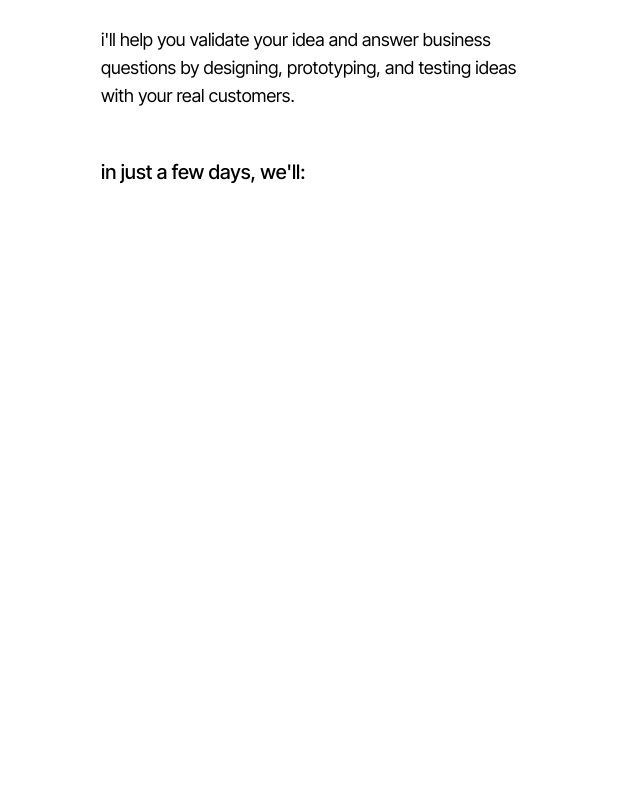
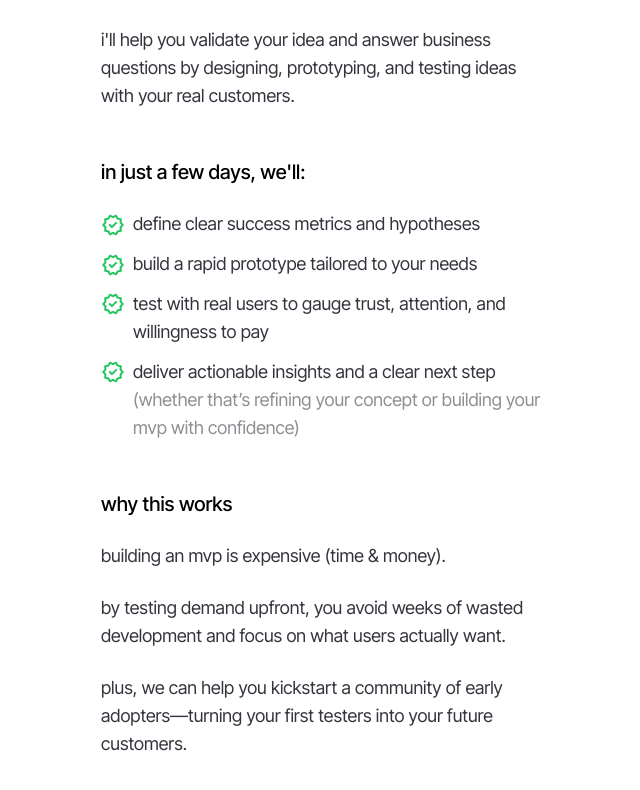
Before and after one commit to krystianzun/krystianzun-com, a Next.js app: page /mvi in a window 1280 px wide. Shown: the part 602-1392 px from the top of the page, without its empty margins (315-955 px from the left). Before the commit the page ends 916 px from the top, so only its background shows below. Built offline with nearby package versions, Linux system fonts and the light colour scheme.

Commit message:
Update page.tsx

```diff
--- a/app/mvi/page.tsx
+++ b/app/mvi/page.tsx
@@ -1,11 +1,12 @@
 import React from "react";
+import Verified from "@/components/icons/Verified";
 
 const MviPage = () => {
   return (
-    <main className="mb-32 mt-24">
+    <main className="mb-32 mt-24 text-grey-800">
       <section className="m-auto flex max-w-md flex-col gap-12 text-primary text-lg lowercase">
-        <div className="flex flex-col gap-6">
-          <h1 className="text-2xl font-medium">
+        <div className="flex flex-col gap-6 ">
+          <h1 className="text-2xl font-medium text-black">
             validate your idea by end of the week
           </h1>
           <p>
@@ -24,7 +25,7 @@ const MviPage = () => {
           <p className="text-grey-600 text-sm">5 – 7 days</p>
         </div>
         <div className="flex flex-col gap-6">
-          <h3 className="text-xl font-medium">How?</h3>
+          <h3 className="text-xl font-medium text-black">How?</h3>
           <p>
             I partner with founders and startup and offer a shortcut to learn
             without building and launching.
@@ -36,9 +37,46 @@ const MviPage = () => {
           </p>
         </div>
         <div className="flex flex-col gap-6">
-          <h3 className="text-xl font-medium">
+          <h3 className="text-xl font-medium text-black">
             In just a few days, we&apos;ll:
           </h3>
+          <ul className="flex flex-col gap-3">
+            <li className="flex items-center transition-all duration-300 ease-in-out hover:ml-2">
+              <Verified className="mr-2 mt-0.5 text-green-500" size={24} />
+              Define clear success metrics and hypotheses
+            </li>
+            <li className="flex items-center transition-all duration-300 ease-in-out hover:ml-2">
+              <Verified className="mr-2 mt-0.5 text-green-500" size={24} />
+              Build a rapid prototype tailored to your needs
+            </li>
+            <li className="flex items-start transition-all duration-300 ease-in-out hover:ml-2">
+              <Verified className="mr-2 mt-0.5 text-green-500" size={24} />
+              Test with real users to gauge trust, attention, and willingness to
+              pay
+            </li>
+            <li className="flex items-start transition-all duration-300 ease-in-out hover:ml-2">
+              <Verified className="mr-2 mt-0.5 text-green-500" size={24} />
+              <span className="flex flex-col">
+                Deliver actionable insights and a clear next step <br />
+                <span className="text-grey-500 text">
+                  (whether that’s refining your concept or building your MVP
+                  with confidence)
+                </span>
+              </span>
+            </li>
+          </ul>
+        </div>
+        <div className="flex flex-col gap-6">
+          <h3 className="text-xl font-medium text-black">Why This Works</h3>
+          <p>Building an MVP is expensive (time & money).</p>
+          <p>
+            By testing demand upfront, you avoid weeks of wasted development and
+            focus on what users actually want.
+          </p>
+          <p>
+            Plus, we can help you kickstart a community of early
+            adopters—turning your first testers into your future customers.
+          </p>
         </div>
       </section>
     </main>
```
